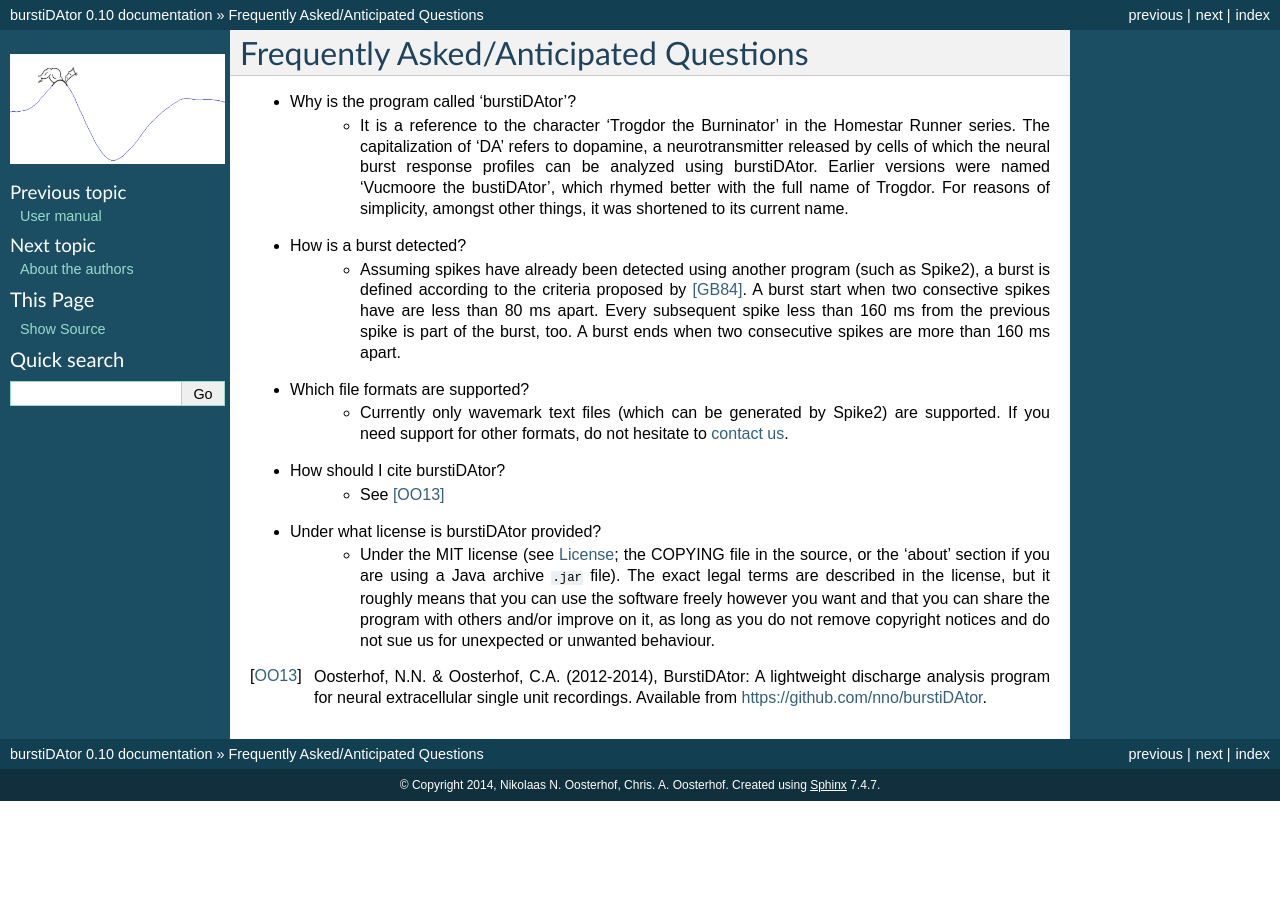
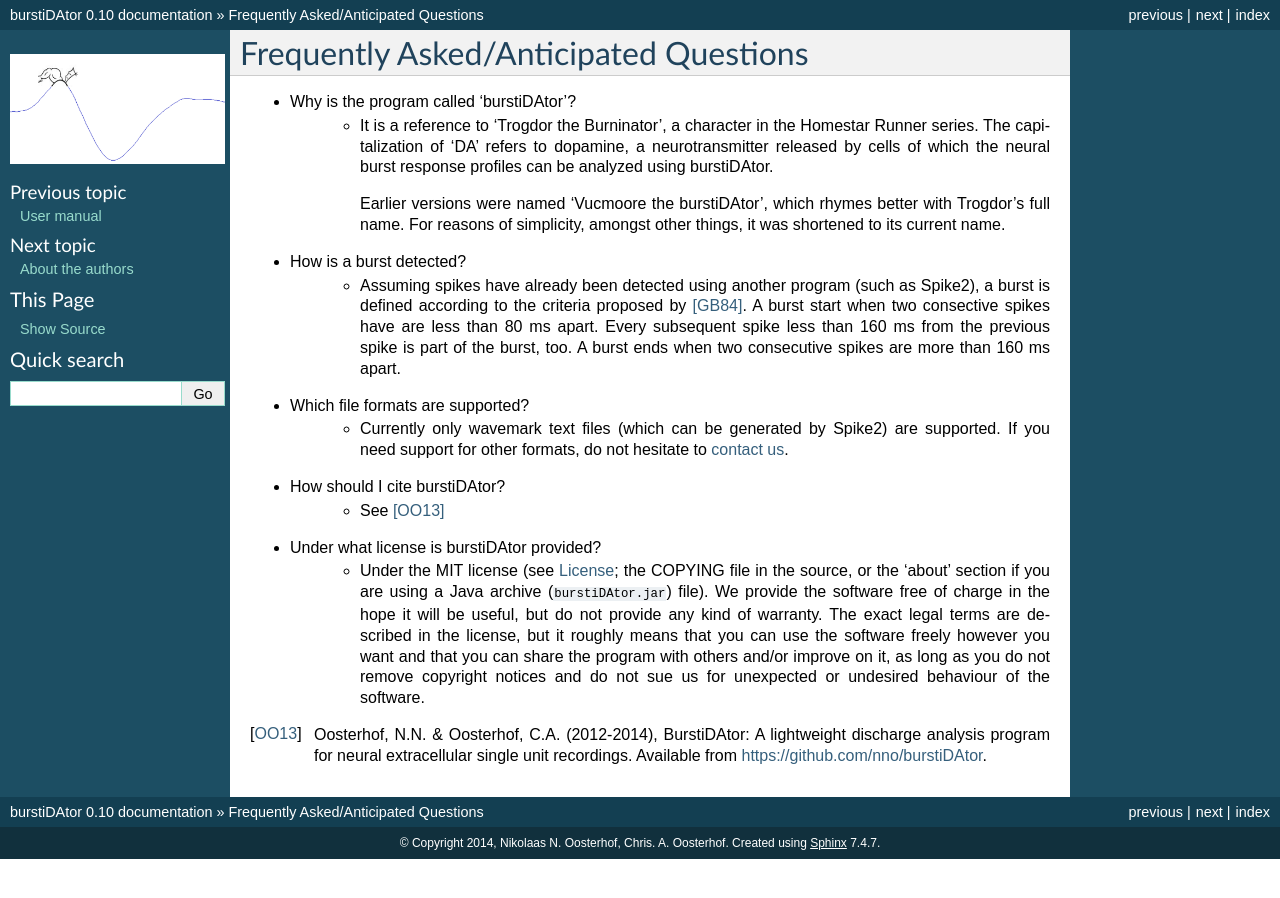
Before and after one commit to nno/burstiDAtor, a Sphinx documentation site: the page built from doc/source/faq.rst, in a window 1280 px wide. Built offline with Sphinx 7.4.7, drawn with Linux system fonts in a browser that asks for light colours.

Commit message:
DOC: update faq

```diff
--- a/doc/source/faq.rst
+++ b/doc/source/faq.rst
@@ -2,8 +2,9 @@ Frequently Asked/Anticipated Questions
 ======================================
 
 - Why is the program called 'burstiDAtor'?
-    + It is a reference to the character 'Trogdor the Burninator' in the Homestar Runner series. The capitalization of 'DA' refers to dopamine, a neurotransmitter released by cells of which the neural burst response profiles can be analyzed using burstiDAtor.
-      Earlier versions were named 'Vucmoore the bustiDAtor', which rhymed better with the full name of Trogdor. For reasons of simplicity, amongst other things, it was shortened to its current name.
+    + It is a reference to 'Trogdor the Burninator', a character in the Homestar Runner series. The capitalization of 'DA' refers to dopamine, a neurotransmitter released by cells of which the neural burst response profiles can be analyzed using burstiDAtor.
+
+      Earlier versions were named 'Vucmoore the burstiDAtor', which rhymes better with Trogdor's full name. For reasons of simplicity, amongst other things, it was shortened to its current name.
 
 .. _`burst_detection`:
 
@@ -17,6 +18,6 @@ Frequently Asked/Anticipated Questions
     + See [OO13]_
 
 - Under what license is burstiDAtor provided?
-    + Under the MIT license (see :ref:`license`; the COPYING file in the source, or the 'about' section if you are using a Java archive ``.jar`` file). The exact legal terms are described in the license, but it roughly means that you can use the software freely however you want and that you can share the program with others and/or improve on it, as long as you do not remove copyright notices and do not sue us for unexpected or unwanted behaviour.
+    + Under the MIT license (see :ref:`license`; the COPYING file in the source, or the 'about' section if you are using a Java archive (``burstiDAtor.jar``) file). We provide the software free of charge in the hope it will be useful, but do not provide any kind of warranty. The exact legal terms are described in the license, but it roughly means that you can use the software freely however you want and that you can share the program with others and/or improve on it, as long as you do not remove copyright notices and do not sue us for unexpected or undesired behaviour of the software.
 
 .. [OO13] Oosterhof, N.N. & Oosterhof, C.A. (2012-2014), BurstiDAtor: A lightweight discharge analysis program for neural extracellular single unit recordings. Available from https://github.com/nno/burstiDAtor.
```
